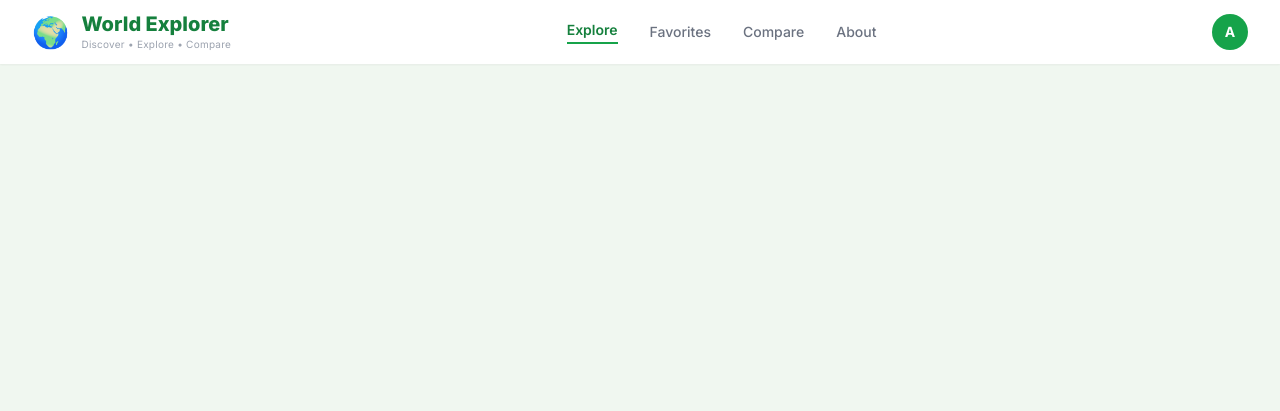
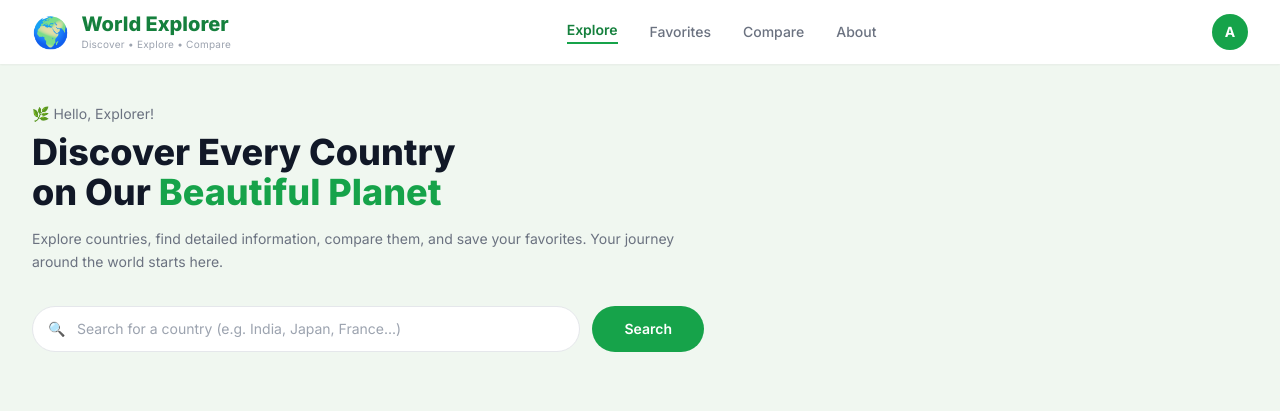
Before and after one commit to Arvindhada/World-Explorer, a plain HTML site: page index.html in a window 1280 px wide. Drawn offline with nearby package versions, Linux system fonts and the light colour scheme.

Commit message:
Create hero section with search bar and explore banner

```diff
--- a/index.html
+++ b/index.html
@@ -86,6 +86,40 @@
     </div>
   </header>
 
+
+  <!-- ========== HERO SECTION ========== -->
+  <section id="explore" class="px-4 sm:px-6 lg:px-8 pt-10 pb-6">
+    <div class="max-w-7xl mx-auto">
+      <div class="max-w-2xl">
+        <p class="text-sm text-gray-500 mb-2 flex items-center gap-1">🌿 Hello, Explorer!</p>
+        <h2 class="text-3xl sm:text-4xl font-extrabold text-gray-900 leading-tight mb-4">
+          Discover Every Country<br>on Our <span class="text-green-600">Beautiful Planet</span>
+        </h2>
+        <p class="text-gray-500 mb-8 text-sm leading-relaxed">
+          Explore countries, find detailed information, compare them, and save your favorites. Your journey around the world starts here.
+        </p>
+
+        <!-- Search Box -->
+        <div class="flex gap-3 mb-8">
+          <div class="flex-1 relative">
+            <span class="absolute left-4 top-1/2 -translate-y-1/2 text-gray-400 text-sm">🔍</span>
+            <input
+              type="text"
+              id="searchInput"
+              aria-label="Search for a country"
+              autocomplete="off"
+              placeholder="Search for a country (e.g. India, Japan, France...)"
+              class="w-full pl-11 pr-4 py-3 rounded-full border border-gray-200 bg-white text-sm focus:outline-none focus:border-green-500 focus:ring-2 focus:ring-green-100 transition placeholder:text-gray-400"
+            >
+          </div>
+          <button id="searchBtn" type="button" class="px-6 sm:px-8 py-3 bg-green-600 text-white rounded-full font-semibold text-sm hover:bg-green-700 active:scale-95 transition-all">
+            Search
+          </button>
+        </div>
+      </div>
+    </div>
+  </section>
+
   <script src="script.js"></script>
 </body>
 </html>
--- a/script.js
+++ b/script.js
@@ -40,3 +40,24 @@ mobileMenu.addEventListener("click", (event) => {
   mobileMenuBtn.setAttribute("aria-expanded", "false");
   mobileMenuBtn.textContent = "☰";
 });
+
+
+// 3. Search Elements
+
+// Search box aur search button
+const searchInput = document.querySelector("#searchInput");
+const searchButton = document.querySelector("#searchBtn");
+
+
+// 4. Search Box ke Events
+
+// Search button click hone par filter chalana
+searchButton.addEventListener("click", () => applyFilters(true));
+
+// Search box mein Enter press karne par bhi turant filter
+searchInput.addEventListener("keydown", (event) => {
+  if (event.key === "Enter") {
+    event.preventDefault();
+    applyFilters(true);
+  }
+});
```
